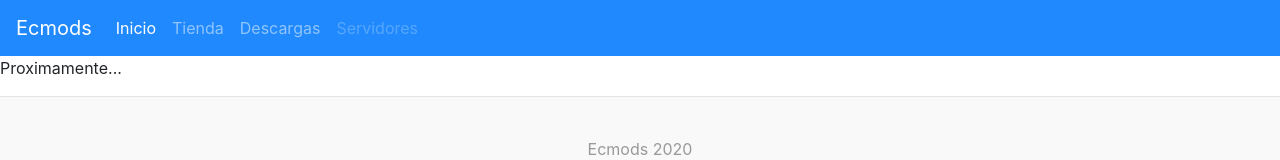
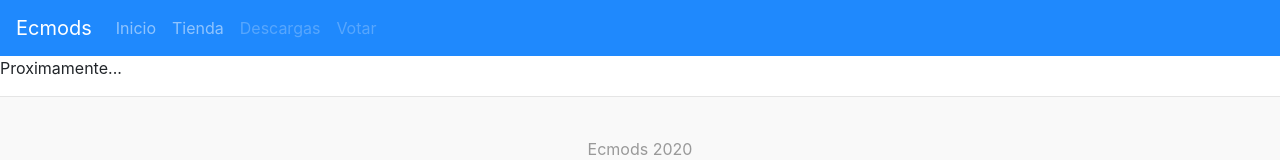
Before and after one commit to jadl456/EcmodsReact, a React (Create React App) app: page /descargas in a window 1280 px wide. Shown: the top 160 px of the page. Built offline with nearby package versions, Linux system fonts and the light colour scheme.

Commit message:
NavBar Update

```diff
--- a/src/components/Navbar.js
+++ b/src/components/Navbar.js
@@ -1,5 +1,6 @@
 import React from 'react';
 import './styles/Navbar.css';
+import {NavLink, Link} from 'react-router-dom';
 
 class NavBar extends React.Component{
     constructor(props) {
@@ -24,10 +25,16 @@ class NavBar extends React.Component{
   </button>
   <div className={"collapse navbar-collapse " + show}>
     <div className="navbar-nav">
-      <a className="nav-item nav-link active" href="/inicio">Inicio <span className="sr-only">(current)</span></a>
-      <a className="nav-item nav-link" href="https://electromodsoficial.buycraft.net/">Tienda</a>
-      <a className="nav-item nav-link" href="/descargas">Descargas</a>
-      <a className="nav-item nav-link disabled" href="/" aria-disabled="true">Servidores</a>
+      <NavLink exact to="/inicio" activeClassName="active">
+        <a className="nav-item nav-link" href="/inicio">Inicio</a>
+      </NavLink>
+      <Link className="nav-item nav-link" target="_blank" to="//electromodsoficial.buycraft.net/">Tienda</Link>
+
+        <a className="nav-item nav-link disabled" href="/" aria-disabled="true">Descargas</a>
+
+
+        <a className="nav-item nav-link disabled" href="/" aria-disabled="true">Votar</a>
+
     </div>
   </div>
 </nav>
```
